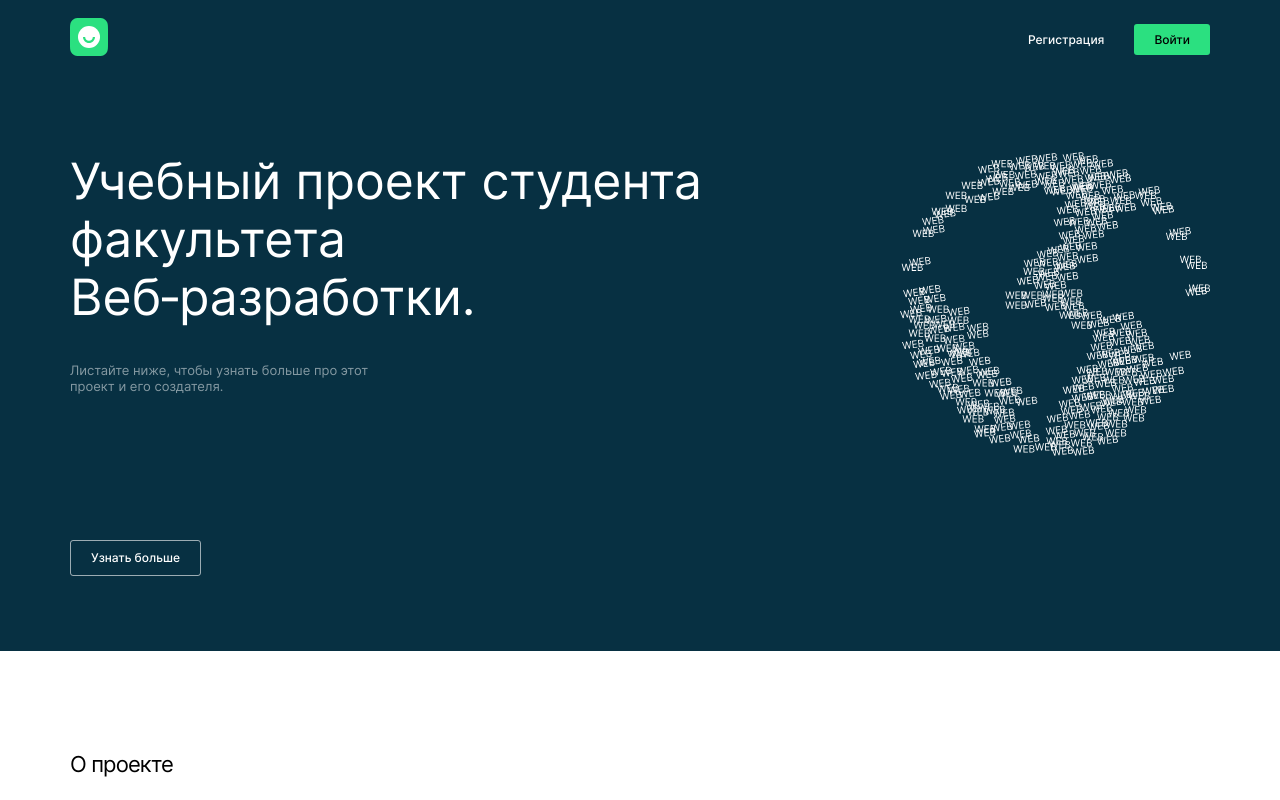
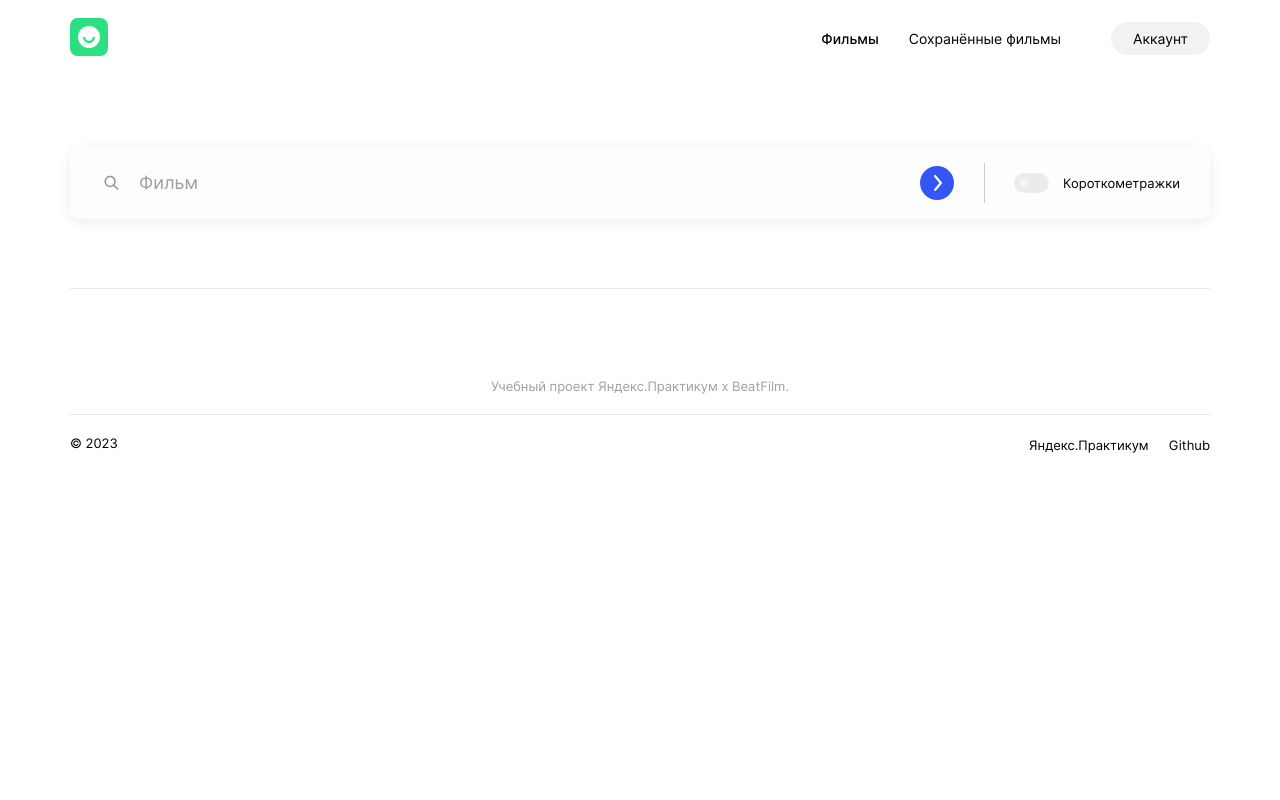
Before and after one commit to aleksdsgn/movies-explorer-frontend, a React (Create React App) app: page / in a window 1280 px wide. Shown: the top 800 px of the page. Built offline with nearby package versions, Linux system fonts and the light colour scheme.

Commit message:
#1 create the SearchForm component

```diff
--- a/src/components/App/App.css
+++ b/src/components/App/App.css
@@ -37,6 +37,12 @@
   line-height: 26px;
 }
 
+.line {
+  border: none;
+  border-top: 1px solid #e8e8e8;
+  margin: 0;
+}
+
 .link-animation:hover {
   opacity: .7;
   transition: .2s;
--- a/src/components/App/App.jsx
+++ b/src/components/App/App.jsx
@@ -1,10 +1,12 @@
 import './App.css';
-import Main from '../Main/Main';
+// import Main from '../Main/Main';
+import Movies from '../Movies/Movies';
 
 function App() {
   return (
     <div className="app">
-      <Main />
+      {/* <Main /> */}
+      <Movies />
     </div>
   );
 }
--- a/src/components/Header/Header.css
+++ b/src/components/Header/Header.css
@@ -8,6 +8,10 @@
 
 .header__type_logout {
   background-color: #073042;
+}
+
+.header__type_login {
+  background-color: #fff;
 }
 
 .header__img {
@@ -33,6 +37,17 @@
   text-decoration: none;
 }
 
+.header__link-logged-in {
+  color: #000;
+  font-size: 14px;
+  font-weight: 400;
+  line-height: 18px;
+}
+
+.header__link-logged-in_active {
+  font-weight: 500;
+}
+
 .header__link_type_signup {
   color: #fff;
 }
@@ -42,6 +57,13 @@
   border-radius: 3px;
   background-color: #2be080;
   color: #000;
+}
+
+.header__link_type_profile {
+  padding: 8px 22px;
+  border-radius: 20px;
+  margin-left: 20px;
+  background-color: #f2f2f2;
 }
 
 @media screen and (max-width: 768px) {
--- a/src/components/Header/Header.jsx
+++ b/src/components/Header/Header.jsx
@@ -3,7 +3,31 @@ import logo from '../../images/logo.svg';
 
 function Header() {
   return (
-    <header className="section header header__type_logout">
+  // незалогинен
+  // <header className="section header header__type_logout">
+  //   <a className="link-animation" href="/">
+  //     <img
+  //       className="header__img"
+  //       src={logo}
+  //       alt="логотип"
+  //     />
+  //   </a>
+  //   <ul className="header__menu">
+  //     <li className="header__menu-item">
+  //       <a className="header__link header__link_type_signup link-animation" href="/signup">
+  //         Регистрация
+  //       </a>
+  //     </li>
+  //     <li className="header__menu-item">
+  //       <a className="header__link header__link_type_signin link-animation" href="/signin">
+  //         Войти
+  //       </a>
+  //     </li>
+  //   </ul>
+  // </header>
+
+    // залогинен
+    <header className="section header header__type_login">
       <a className="link-animation" href="/">
         <img
           className="header__img"
@@ -13,13 +37,18 @@ function Header() {
       </a>
       <ul className="header__menu">
         <li className="header__menu-item">
-          <a className="header__link header__link_type_signup link-animation" href="/signup">
-            Регистрация
+          <a className="header__link header__link-logged-in header__link-logged-in_active header__link_type_movies link-animation" href="/movies">
+            Фильмы
           </a>
         </li>
         <li className="header__menu-item">
-          <a className="header__link header__link_type_signin link-animation" href="/signin">
-            Войти
+          <a className="header__link header__link-logged-in header__link_type_saved-movies link-animation" href="/saved-movies">
+            Сохранённые фильмы
+          </a>
+        </li>
+        <li className="header__menu-item">
+          <a className="header__link header__link-logged-in header__link_type_profile link-animation" href="/profile">
+            Аккаунт
           </a>
         </li>
       </ul>
--- a/src/components/Main/Main.jsx
+++ b/src/components/Main/Main.jsx
@@ -9,7 +9,7 @@ import Footer from '../Footer/Footer';
 
 function Main() {
   return (
-    <main>
+    <div>
       <Header />
       <Promo />
       <AboutProject />
@@ -17,7 +17,7 @@ function Main() {
       <AboutMe />
       <Portfolio />
       <Footer />
-    </main>
+    </div>
   );
 }
 
--- a/src/components/Movies/Movies.jsx
+++ b/src/components/Movies/Movies.jsx
@@ -0,0 +1,16 @@
+import './Movies.css';
+import Header from '../Header/Header';
+import Footer from '../Footer/Footer';
+import SearchForm from '../SearchForm/SearchForm';
+
+function Movies() {
+  return (
+    <div>
+      <Header />
+      <SearchForm />
+      <Footer />
+    </div>
+  );
+}
+
+export default Movies;
--- a/src/components/SearchForm/SearchForm.css
+++ b/src/components/SearchForm/SearchForm.css
@@ -0,0 +1,133 @@
+.search-form {
+  padding-top: 70px;
+  padding-bottom: 10px;
+}
+
+.search-form__container {
+  display: flex;
+  height: 72px;
+  align-items: center;
+  padding: 0 30px;
+  border-radius: 9px;
+  margin-bottom: 69px;
+  background-color: #fdfdfd;
+  box-shadow: 0 3px 14px rgb(0 0 0 / 8%);
+}
+
+.search-form__field {
+  display: flex;
+  width: 100%;
+  align-items: center;
+  padding: 0;
+  border: none;
+  margin: 0;
+}
+
+.search-form__input-wrapper {
+  width: calc(100% - 100px);
+  box-sizing: border-box;
+}
+
+.search-form__icon {
+  width: 22px;
+  height: 22px;
+  background-image: url('../../images/search.svg');
+  background-position: center;
+  background-repeat: no-repeat;
+  background-size: 25px;
+}
+
+.search-form__input {
+  width: 100%;
+  box-sizing: border-box;
+  border: none;
+  margin-left: 15px;
+  background-color: transparent;
+}
+
+.search-form__submit {
+  width: 34px;
+  height: 34px;
+  padding-left: 20px;
+  border: none;
+  border-radius: 50%;
+  margin-right: 30px;
+  margin-left: auto;
+  background-color: #3456f3;
+  background-image: url('../../images/arrow.svg');
+  background-position: 14px;
+  background-repeat: no-repeat;
+  background-size: 8px;
+}
+
+.search-form__input::placeholder {
+  color: #a0a0a0;
+  font-size: 18px;
+  font-weight: 400;
+  line-height: 20px;
+}
+
+.search-form__input:focus-visible {
+  background-color: transparent;
+  outline: none;
+}
+
+.search-form__line {
+  height: 40px;
+  padding-right: 29px;
+  border-left: 1px solid #cbcbcb;
+}
+
+.search-form__checkbox {
+  display: none;
+  width: 0;
+  height: 0;
+}
+
+.search-form__checkbox-label {
+  position: relative;
+  width: 43px;
+  height: 20px;
+  border-radius: 10px;
+  background-color: #ebebeb;
+  cursor: pointer;
+  transition: .2s;
+}
+
+.search-form__checkbox-label::after {
+  position: absolute;
+  top: 6px;
+  left: 6px;
+  width: 8px;
+  height: 8px;
+  border-radius: 4px;
+  background-color: #f5f5f5;
+  content: '';
+  transform: translate(0);
+  transition: .2s;
+}
+
+.search-form__checkbox:checked + .search-form__checkbox-label {
+  background-color: #2be080;
+}
+
+.search-form__checkbox:disabled + .search-form__checkbox-label {
+  background-color: #0d17cb;
+}
+
+.search-form__checkbox:checked + .search-form__checkbox-label::after {
+  transform: translate(14px);
+  transition: .2s;
+}
+
+.search-form__checkbox:disabled + .search-form__checkbox-label::after {
+  background-color: #da0c0c;
+}
+
+.search-form__short-films-text {
+  padding-left: 14px;
+  margin: 0;
+  font-size: 13px;
+  font-weight: 400;
+  line-height: 40px;
+}
--- a/src/components/SearchForm/SearchForm.jsx
+++ b/src/components/SearchForm/SearchForm.jsx
@@ -0,0 +1,44 @@
+/* eslint-disable jsx-a11y/label-has-associated-control */
+import './SearchForm.css';
+
+function SearchForm() {
+  return (
+    <section className="section search-form">
+      <form className="search-form__container">
+        <fieldset className="search-form__field">
+          <div className="search-form__icon" />
+          <label className="search-form__input-wrapper" htmlFor="film">
+            <input
+              className="search-form__input"
+              type="text"
+              placeholder="Фильм"
+              id="film"
+              name="film"
+            />
+          </label>
+          <button
+            className="search-form__submit"
+            type="submit"
+            aria-label="Найти фильм"
+          />
+        </fieldset>
+        {/* <fieldset> */}
+        <div className="search-form__line" />
+        <input
+          className="search-form__checkbox"
+          type="checkbox"
+          id="short-films"
+          name="short-films"
+        />
+        <label className="search-form__checkbox-label" htmlFor="short-films" />
+        <p className="search-form__short-films-text">
+          Короткометражки
+        </p>
+        {/* </fieldset> */}
+      </form>
+      <hr className="line" />
+    </section>
+  );
+}
+
+export default SearchForm;
```
Also changed, not shown: src/images/arrow.svg (added), src/images/search.svg (added).
